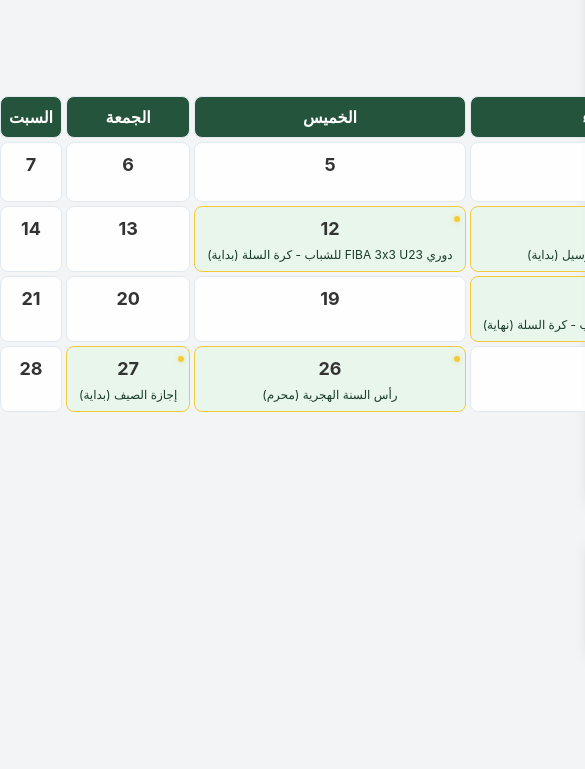
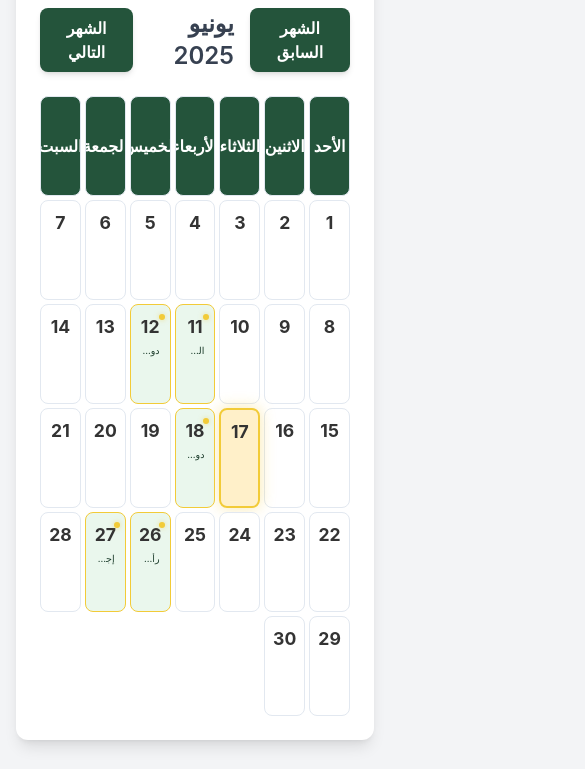
Before and after one commit to La-limit/Sip-, a plain HTML site: page index.html in a window 390 px wide. Shown: the part 136-905 px from the top of the page, 585 px wide, since content can reach past the window. Before the commit the page ends 844 px from the top, so only its background shows below. Drawn offline with nearby package versions, Linux system fonts and the light colour scheme.

Commit message:
Update index.html

```diff
--- a/index.html
+++ b/index.html
@@ -20,6 +20,7 @@
             display: grid;
             grid-template-columns: repeat(7, 1fr);
             gap: 4px;
+            grid-auto-rows: 100px; /* Fixed row height for consistent day cell size */
         }
        .day-cell {
             padding: 8px;
@@ -29,13 +30,13 @@
             border: 1px solid #e2e8f0;
             cursor: pointer;
             transition: all 0.2s ease-in-out;
-            min-height: 80px; /* Adjust as needed */
             display: flex;
             flex-direction: column;
-            justify-content: space-between;
+            justify-content: flex-start; /* Align content to the top */
             align-items: center;
             font-size: 0.9rem;
             position: relative;
+            overflow: hidden; /* Hide content that overflows fixed height */
         }
        .day-cell.header {
             background-color: #24543b; /* Dark green from brand identity */
@@ -43,7 +44,7 @@
             font-weight: bold;
             cursor: default;
             font-size: 1rem;
-            min-height: 40px;
+            min-height: 40px; /* Keep min-height for headers */
             display: flex;
             align-items: center;
             justify-content: center;
@@ -95,10 +96,31 @@
             border-radius: 10px;
             box-shadow: 0 4px 10px rgba(0, 0, 0, 0.2);
         }
+        /* New styles for event display in cell */
+        .event-display-in-cell {
+            font-size: 0.7rem; /* Smaller font for event names in cell */
+            color: #1a3b2a; /* Darker brand green */
+            width: 100%;
+            white-space: nowrap;
+            overflow: hidden;
+            text-overflow: ellipsis;
+            text-align: center;
+            line-height: 1.2;
+            padding: 0 2px;
+            margin-top: 4px; /* Space between day number and event name */
+        }
+        .more-events-indicator {
+            font-size: 0.65rem; /* Even smaller for "+X more" */
+            color: #555;
+            margin-top: 2px;
+        }
         @media (max-width: 768px) {
            .day-cell {
-                min-height: 60px;
-                font-size: 0.8rem;
+                min-height: 80px; /* Ensure sufficient height */
+                font-size: 0.75rem; /* Smaller font on mobile */
+            }
+            .day-cell .font-bold.text-lg {
+                font-size: 1.1rem; /* Adjust day number size */
             }
            .event-indicator {
                 width: 6px;
@@ -108,6 +130,12 @@
             }
            .logo-container img {
                 max-width: 100px;
+            }
+            .event-display-in-cell {
+                font-size: 0.6rem; /* Even smaller font on mobile */
+            }
+            .more-events-indicator {
+                font-size: 0.55rem;
             }
         }
     </style>
@@ -322,7 +350,8 @@
             // Add days of the month
             for (let day = 1; day <= daysInMonth; day++) {
                 const dateString = `${currentYear}-${(currentMonth + 1).toString().padStart(2, '0')}-${day.toString().padStart(2, '0')}`;
-                const hasEvents = eventsData.some(event => event.date === dateString);
+                const eventsForThisDay = eventsData.filter(event => event.date === dateString);
+                const hasEvents = eventsForThisDay.length > 0;
 
                 const dayCell = document.createElement('div');
                 dayCell.classList.add('day-cell', 'relative');
@@ -335,22 +364,29 @@
                     dayCell.appendChild(indicator);
                 }
 
-                // Removed the problematic line here:
-                // if (dateString === todayDateString) {
-                //     todayCell.classList.add('current-day');
-                // }
-
                 dayCell.innerHTML += `<span class="font-bold text-lg">${day}</span>`; // Number of the day
 
-                // Optional: Show first event name directly on calendar cell if space allows
-                const eventsForThisDay = eventsData.filter(event => event.date === dateString);
+                // Display up to 1 event name in the cell, and a "+X more" indicator
                 if (eventsForThisDay.length > 0) {
                     const eventNameSpan = document.createElement('span');
-                    eventNameSpan.classList.add('text-blue-700', 'text-xs', 'mt-1', 'truncate', 'w-full', 'px-1');
-                    // Changed text color to a darker shade of brand green for readability
-                    eventNameSpan.style.color = '#1a3b2a';
-                    eventNameSpan.textContent = eventsForThisDay[0].name; // Show only the first event name
+                    eventNameSpan.classList.add('event-display-in-cell');
+                    eventNameSpan.textContent = eventsForThisDay[0].name;
                     dayCell.appendChild(eventNameSpan);
+
+                    if (eventsForThisDay.length > 1) {
+                        const moreEventsIndicator = document.createElement('span');
+                        moreEventsIndicator.classList.add('more-events-indicator');
+                        // Handle Arabic pluralization for "more events"
+                        let remainingEventsCount = eventsForThisDay.length - 1;
+                        if (remainingEventsCount === 1) {
+                            moreEventsIndicator.textContent = "+1 أخرى";
+                        } else if (remainingEventsCount === 2) {
+                            moreEventsIndicator.textContent = "+2 أخريان";
+                        } else {
+                            moreEventsIndicator.textContent = `+${remainingEventsCount} أخرى`;
+                        }
+                        dayCell.appendChild(moreEventsIndicator);
+                    }
                 }
 
 
```
